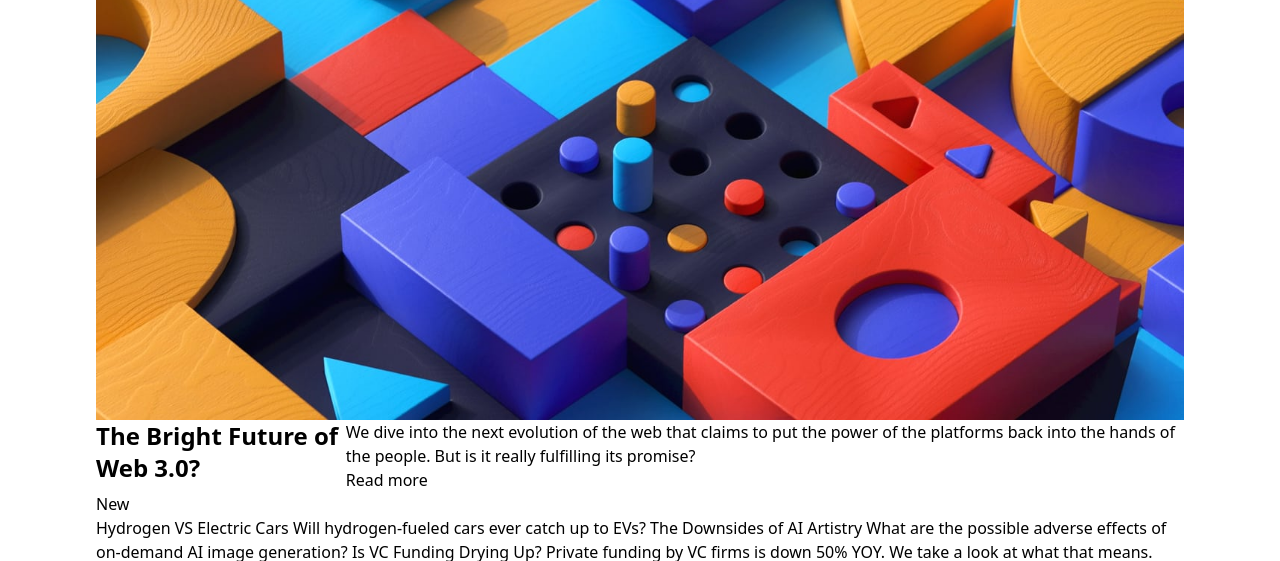
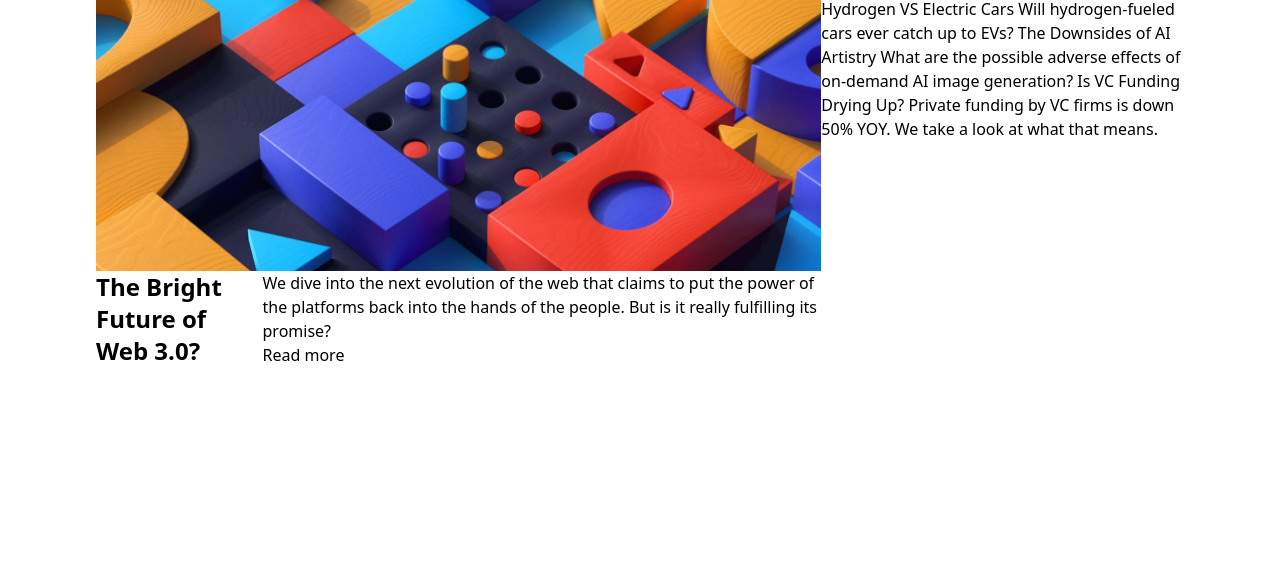
Before and after one commit to thalesmariiano/News-homepage-Man, a plain HTML site: page index.html in a window 1280 px wide. Shown: the part 163-724 px from the top of the page. Drawn offline with nearby package versions, Linux system fonts and the light colour scheme.

Commit message:
grid seted

```diff
--- a/index.html
+++ b/index.html
@@ -29,9 +29,8 @@
         </nav>
       </header>
 
-      <div class="grid">
-
-        <div>
+      <div class="grid grid-cols-3 grid-rows-3">
+        <div class="col-span-2 row-span-2">
           <img src="assets/images/image-web-3-desktop.jpg">
           <div class="flex">
             <div>
@@ -46,7 +45,7 @@
           </div>
         </div>
 
-        <div>
+        <div class="row-span-2">
           <h1>New</h1>
           Hydrogen VS Electric Cars
           Will hydrogen-fueled cars ever catch up to EVs?
@@ -58,6 +57,7 @@
           Private funding by VC firms is down 50% YOY. We take a look at what that means.
         </div>
 
+        <div class="col-span-3">
           <div class="flex">
             <div>
               <img src="assets/images/image-retro-pcs.jpg">
@@ -80,7 +80,7 @@
               How the pandemic has sparked fresh opportunities.
             </div>
           </div>
-
+        </div>
       </div>
    </div>
   </div>
```
Lines whose indentation alone changed are shown as unchanged.
